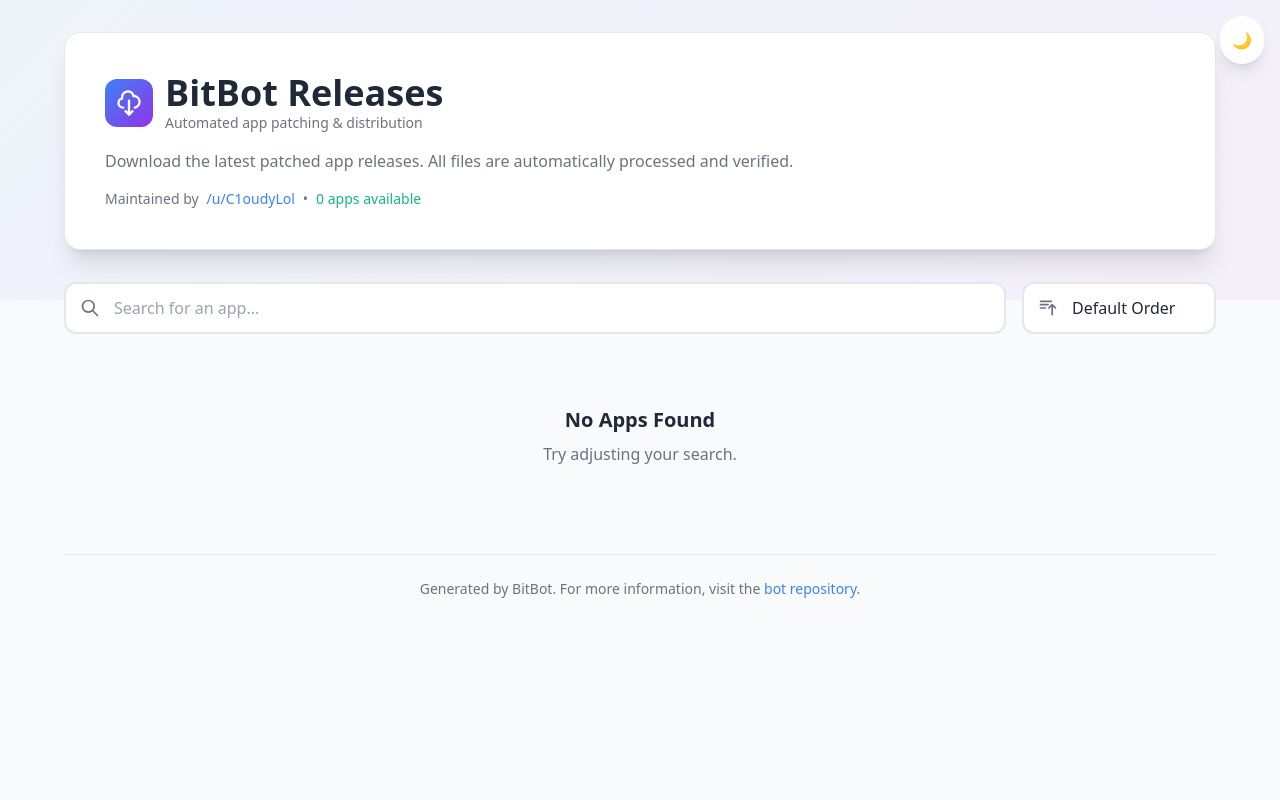
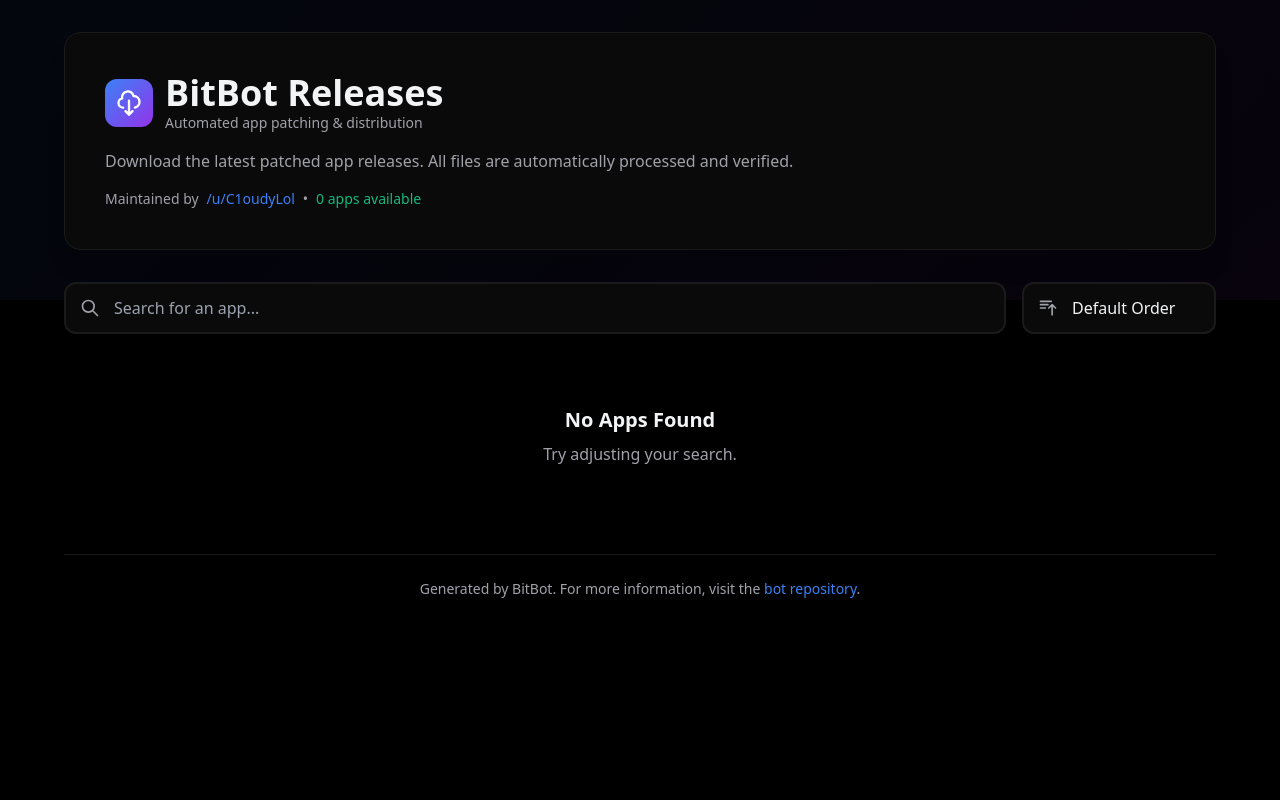
Before and after one commit to S0methingSomething/BitBot, a Python web app: template templates/default_landing_page.html in a window 1280 px wide. Run offline with Jinja, Linux system fonts and the light colour scheme; the template is opened without the code that fills it, so the values that code supplies are empty; some libraries are stand-ins or nearby versions.

Commit message:
feat: switch to AMOLED dark theme only, remove theme toggle

```diff
--- a/templates/default_landing_page.html
+++ b/templates/default_landing_page.html
@@ -10,22 +10,14 @@
         :root {
             --primary-color: #3b82f6;
             --primary-hover: #2563eb;
-            --bg-color: #f9fafb;
-            --text-color: #1f2937;
-            --text-muted-color: #6b7280;
-            --card-bg-color: #ffffff;
-            --border-color: #e5e7eb;
-            --input-bg-color: #f9fafb;
+            --bg-color: #000000;
+            --text-color: #f3f4f6;
+            --text-muted-color: #a1a1aa;
+            --card-bg-color: #0a0a0a;
+            --border-color: #1a1a1a;
+            --input-bg-color: #1a1a1a;
             --success-color: #10b981;
             --success-hover: #059669;
-        }
-        .dark {
-            --bg-color: #0a0a0a;
-            --text-color: #f3f4f6;
-            --text-muted-color: #a1a1aa;
-            --card-bg-color: #18181b;
-            --border-color: #27272a;
-            --input-bg-color: #27272a;
         }
         body {
             background-color: var(--bg-color);
@@ -92,6 +84,9 @@
             user-select: none;
         }
         details.history-details > summary::-webkit-details-marker { display: none; }
+        details.history-details > summary:hover {
+            background-color: rgba(255, 255, 255, 0.05);
+        }
         details.history-details > summary .history-arrow {
             transition: transform 0.2s ease-in-out;
             display: inline-block;
@@ -138,28 +133,8 @@
             100% { background-position: 1000px 0; }
         }
     </style>
-    <script>
-        (function() {
-            try {
-                const theme = localStorage.getItem('theme');
-                if (theme === 'dark' || (!theme && window.matchMedia('(prefers-color-scheme: dark)').matches)) {
-                    document.documentElement.classList.add('dark');
-                }
-            } catch (e) { /* Ignore */ }
-        })();
-    </script>
 </head>
 <body class="min-h-screen flex flex-col items-center p-4 md:p-8 relative overflow-x-hidden">
-
-    <!-- Theme toggle button -->
-    <button id="theme-toggle" class="fixed top-4 right-4 bg-white/90 backdrop-blur-sm dark:bg-gray-800/90 p-3 rounded-full shadow-lg hover:shadow-xl transition-all z-50 hover:scale-110" aria-label="Toggle Dark Mode">
-        <svg class="w-5 h-5 dark:hidden" fill="none" stroke="currentColor" viewBox="0 0 24 24">
-            <path stroke-linecap="round" stroke-linejoin="round" stroke-width="2" d="M20.354 15.354A9 9 0 018.646 3.646 9.003 9.003 0 0012 21a9.003 9.003 0 008.354-5.646z"></path>
-        </svg>
-        <svg class="w-5 h-5 hidden dark:block" fill="none" stroke="currentColor" viewBox="0 0 24 24">
-            <path stroke-linecap="round" stroke-linejoin="round" stroke-width="2" d="M12 3v1m0 16v1m9-9h-1M4 12H3m15.364 6.364l-.707-.707M6.343 6.343l-.707-.707m12.728 0l-.707.707M6.343 17.657l-.707.707M16 12a4 4 0 11-8 0 4 4 0 018 0z"></path>
-        </svg>
-    </button>
 
     <div class="w-full max-w-6xl">
         <!-- Header card -->
@@ -296,7 +271,6 @@
     <script>
         // No changes are needed to the JavaScript.
         document.addEventListener('DOMContentLoaded', () => {
-            const themeToggleButton = document.getElementById('theme-toggle');
             const searchInput = document.getElementById('searchInput');
             const sortSelect = document.getElementById('sort-select');
             const appListContainer = document.getElementById('app-list');
@@ -383,18 +357,6 @@
 
             document.querySelectorAll('[data-date]').forEach(el => el.textContent = formatReleaseDate(el.dataset.date));
 
-            const syncThemeButton = () => {
-                const isDark = document.documentElement.classList.contains('dark');
-                themeToggleButton.textContent = isDark ? '☀️' : '🌙';
-            };
-            themeToggleButton.addEventListener('click', () => {
-                const isDark = !document.documentElement.classList.contains('dark');
-                localStorage.setItem('theme', isDark ? 'dark' : 'light');
-                document.documentElement.classList.toggle('dark', isDark);
-                syncThemeButton();
-            });
-            syncThemeButton();
-
             appListContainer.addEventListener('click', (event) => {
                 const summary = event.target.closest('summary');
                 if (!summary) return;
```
